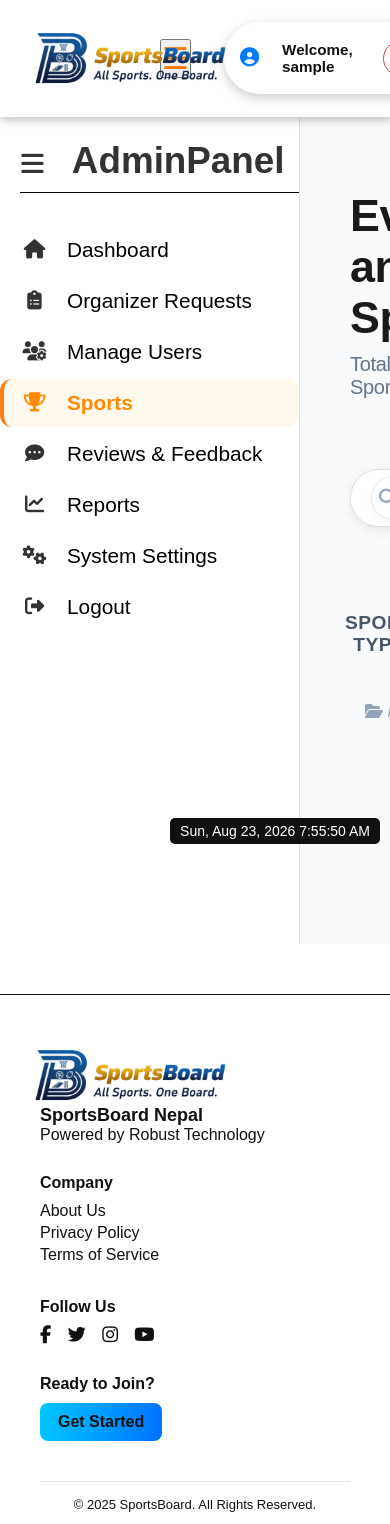
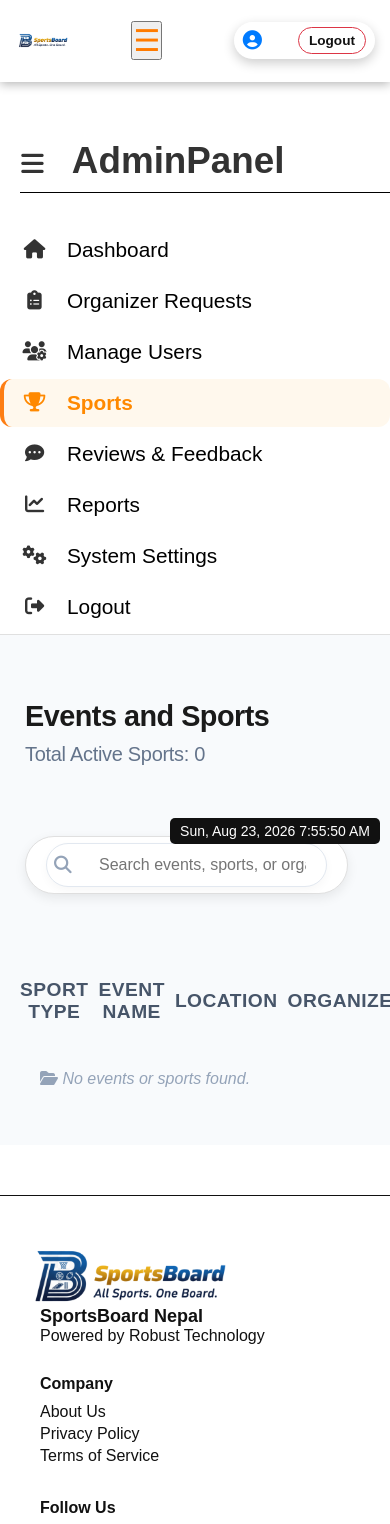
Before and after one commit to AnujaLamichhane/SportsBoard, a Django app: page /admin_panel/sports/ in a window 390 px wide. Shown: the top 1524 px of the page. Run offline with Django 5.2, Linux system fonts and the light colour scheme; the visitor is signed in with stand-in values (Sample User, id 1); data comes from the database, SQL or seed files in the repository; data that the repository does not hold is empty; some libraries are stand-ins or nearby versions.

Commit message:
Implement mobile-responsive design optimizations for SportsBoard

```diff
--- a/admin_panel/static/admin_panel/css/adashboard.css
+++ b/admin_panel/static/admin_panel/css/adashboard.css
@@ -247,3 +247,22 @@ main {
 .adashboard-header h2{
     margin-bottom: 10px;
 }
+
+@media (max-width: 768px) {
+    .flex-main-dwrapper {
+        flex-direction: column;
+    }
+    .dsection-left {
+        width: 100% !important;
+        height: auto;
+        position: static;
+        border-right: none;
+        border-bottom: 1px solid #e0e0e0;
+    }
+    .dsection-right {
+        padding: 15px !important;
+    }
+    .adashboard-header h2 {
+        font-size: 1.8rem !important;
+    }
+}
--- a/static/css/main.css
+++ b/static/css/main.css
@@ -311,81 +311,129 @@ body.dark-mode {
       }
 
 
+    /* --- MOBILE RESPONSIVE ENHANCEMENTS --- */
     @media (max-width: 850px) {
-    main {
-        padding-top: 25px; /* Maintain vertical clearance */
-
-        /* NEW: Use a fixed padding for smaller screens */
-        padding-left: 20px;
-        padding-right: 20px;
-    }
-
-
+      body {
+        overflow-x: hidden;
+      }
+      .navbar {
+        padding: 10px 15px;
+      }
+      .navbar-logo {
+        height: 65px;
+        transform: none;
+        margin-top: 0;
+        margin-bottom: 0;
+      }
+      main {
+        padding-top: 85px;
+        padding-left: 15px;
+        padding-right: 15px;
+      }
       .nav-links {
         display: none;
         flex-direction: column;
         text-align: center;
         width: 100%;
         padding: 20px 0;
-        /* background: rgba(0,0,0,0.95); */
         background-color: var(--nav-bg);
         position: absolute;
         top: 65px;
         left: 0;
         align-items: center;
-        gap: 20px;
+        gap: 15px;
         z-index: 99999;
+        box-shadow: 0 10px 25px rgba(0,0,0,0.2);
       }
       .nav-links.active {
         display: flex;
-        /* flex-direction: column;
-        width: 100%;
-        background: rgba(0, 0, 0, 0.9);
-        position: absolute;
-        top: 60px;
-        left: 0;
-        padding: 10px 0;
-        text-align: center; */
       }
       .menu-toggle {
         display: block;
-        margin-right: 33px;
+        margin-right: 15px;
       }
-
-      .match-cards{
+      .user-box {
+        display: flex;
+        align-items: center;
+        padding: 6px 12px;
+        gap: 8px;
+        margin-right: 10px;
+      }
+      .user-box a {
+        padding: 5px 10px;
+        font-size: 0.85em;
+      }
+      .match-cards {
         scrollbar-width: none;
       }
       .dropdown-content {
         display: none;
-        /* position: static; */
-        /* box-shadow: none; */
         background-color: var(--nav-bg);
         padding-left: 20px;
+        position: static;
+        box-shadow: none;
       }
-      .dropdown-content a{
-        padding: 12px 0;
+      .dropdown-content a {
+        padding: 10px 0;
       }
       .dropdown-content.open {
-        display: block ;         /* show when JS toggles "open" */
+        display: block;
       }
-      .hero-content h2{
-        max-width: 450px;
+      .hero-content h2 {
+        max-width: 100%;
         gap: 5px;
         position: relative;
         top: 0%;
-        font-size: 2em;
+        font-size: 1.8em;
       }
-      .hero.auth-links a{
-        margin-top: 5px;
+      .theme-toggle-container {
+        order: 3;
+        margin-right: 10px;
       }
-      .user-box{
-        display: flex;
+    }
+
+    @media (max-width: 576px) {
+      .navbar {
+        padding: 8px 10px;
       }
-      .theme-toggle-container{
-        order: 3;
-        margin-right:10px;
+      .user-box .welcome-text {
+        display: none;
       }
-
+      .user-box {
+        margin-right: 5px;
+        padding: 4px 8px;
+      }
+      .hero h1 {
+        font-size: clamp(28px, 7vw, 45px) !important;
+      }
+      .hero p {
+        font-size: 16px !important;
+        margin: 15px 0 25px !important;
+      }
+      .btn-group {
+        flex-direction: column;
+        width: 100%;
+      }
+      .btn-group button, .btn-group a {
+        width: 100%;
+        text-align: center;
+      }
+      .stats-container {
+        flex-direction: column;
+        gap: 15px;
+      }
+      .footer-container {
+        grid-template-columns: 1fr;
+        text-align: center;
+        gap: 25px;
+      }
+      .footer-logo img {
+        margin-left: auto;
+        margin-right: auto;
+        transform: none;
+        margin-top: 0;
+        margin-bottom: 0;
+      }
     }
 
         :root {
```
Also changed, not shown: accounts/static/accounts/css/auth.css (+33 -71 lines), accounts/templates/accounts/login.html (+0 -19 lines), accounts/templates/accounts/signup.html (+2 -5 lines), organizer/static/organizer/css/all_dash.css (+8 -0 lines), static/css/all_events.css (+39 -8 lines), 1 other file.
